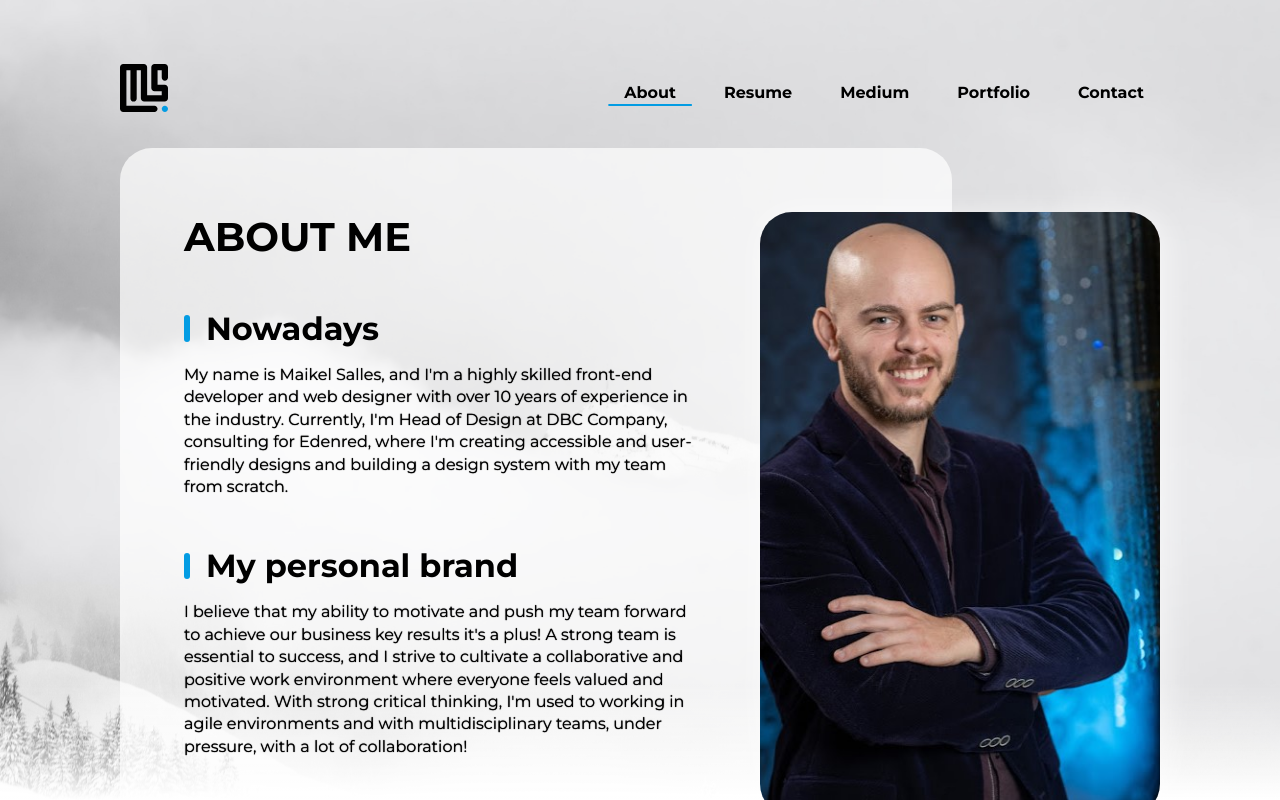
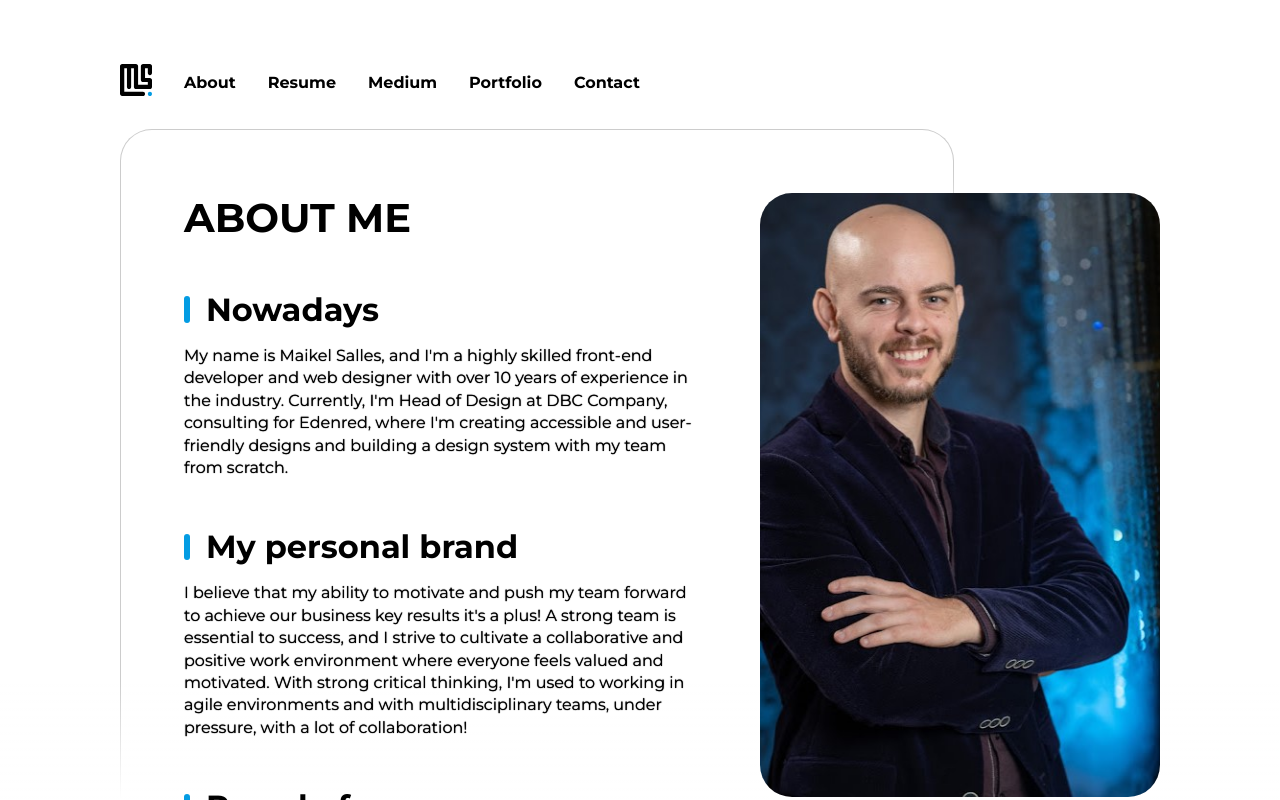
Before and after one commit to maikelsalles/apersonalwebsite, a Next.js app: page /about in a window 1280 px wide. Shown: the top 800 px of the page. Built offline with nearby package versions, Linux system fonts and the light colour scheme.

Commit message:
feat: header and boxes ui update

```diff
--- a/src/app/_mixins.scss
+++ b/src/app/_mixins.scss
@@ -32,7 +32,9 @@
 
 .filledBox {
     border-radius: var(--border-radius-large);
-    background: var(--background-alpha-70);
+    border: 1px solid var(--foreground-alpha-20);
+    box-shadow: 0 0 300px var(--foreground-alpha-10);
+    background-color: var(--background-rgb);
     height: 100%;
     width: 100%;
     left: 0;
--- a/src/app/components/header/header.module.scss
+++ b/src/app/components/header/header.module.scss
@@ -3,21 +3,23 @@
 
 .header {
     display: flex;
-    padding-top: .5rem;
-    padding-bottom: .5rem;
+    padding-top: 2rem;
+    padding-bottom: 2rem;
     width: 100%;
     align-items: center;
     flex-wrap: wrap;
     gap: 1rem;
-    justify-content: space-between;
+    justify-content: flex-start;
     position: relative;
     z-index: 1;
+    border-bottom: 1px solid transparent;
+    transition: padding .4s ease, border .1s ease;
     &:before {
         content: " ";
         position: absolute;
         transition: .3s ease;
         width: 100%;
-        height: 140%;
+        height: 182%;
         opacity: 0;
         top: 0;
         left: 0;
@@ -26,20 +28,28 @@
             transparent
           );
     }
-    &.blackOut:before{
-        opacity: 1;
+    &.blackOut {
+        padding-top: .5rem;
+        padding-bottom: .5rem;
+        border-bottom: 1px solid var(--foreground-alpha-20);
+        transition: padding .4s ease, border 1s ease;
+        &:before{
+            opacity: 1;
+        }
     }
     .brand {
-        margin: auto;
+        margin: 0 auto;
         position: relative;
         z-index: 2;
         picture {
             display: block;
+            width: 2rem;
+            height: 2rem;
         }
     }
     img {
-        width: 3rem;
-        height: 3rem;
+        width: 2rem;
+        height: 2rem;
     }
     #toggleNav {
         position: absolute;
@@ -51,6 +61,7 @@
         margin: 0;
         background-color: transparent;
         z-index: 1;
+        @extend .icon;
         @extend .bars;
     }
     .nav {
@@ -62,7 +73,7 @@
         top: 0;
         flex-direction: column;
         align-items: flex-start;
-        padding: 4rem 0.5rem 1rem;
+        padding: 6rem 0.5rem 1rem;
         background: var(--background-rgb);
         justify-content: flex-start;
         height: 100vh;
@@ -84,40 +95,18 @@
     align-items: center;
     left: 0;
     a {
-        padding: .5rem .5rem .25rem;
+        padding: 1rem .5rem 0;
         background-color: transparent;
         position: relative;
         font-weight: 700;
         text-decoration: none;
         font-size: var(--font-size-5);
-        &:after {
-            content: " ";
-            position: absolute;
-            height: 2px;
-            border-radius: 4px;
-            background-color: #fff;
-            opacity: 0;
-            width: 0;
-            bottom: 0;
-            left: 50%;
-            transform: translateX(-50%);
-            transition: .3s ease;
+        &:hover{
+            color: var(--foreground-rgb);
         }
-        &:hover:after,
-        &.active:after {
-            opacity: 1;
-            width: 100%;
-        }
-        &:hover:after{
-            background-color: var(--foreground-alpha-30);
-        }
-        &.active:after {
-            background-color: var(--primary-regular);
-        }
-        &:focus-visible:after {
-            opacity: 1;
-            width: 100%;
-            background-color: #7CD6FF;
+        &.active{
+            color: var(--foreground-rgb);
+            border: 1px red;
         }
     }
 }
@@ -137,7 +126,7 @@
         padding-top: 4rem;
         padding-bottom: 2rem;
         .brand {
-            margin: auto auto auto 0;
+            margin: 0;
         }
         .nav {
             background-color: transparent;
@@ -145,11 +134,12 @@
             padding: 0;
             visibility: visible;
             opacity: 1;
+            gap: 2rem;
             width: auto;
             flex-direction: row;
             height: auto;
             a {
-                padding: .5rem 1rem .25rem;
+                padding: .5rem 0 .25rem;
             }
         }
     }
--- a/src/app/components/header/index.tsx
+++ b/src/app/components/header/index.tsx
@@ -34,7 +34,7 @@ export default function Header() {
       setScrollPosition(currentPosition);
       setNavActive(false);
       setNavBlackOut(false);
-      if (currentPosition > 70) {
+      if (currentPosition > 30) {
         setNavBlackOut(true);
       }
     }
@@ -53,8 +53,8 @@ export default function Header() {
           <Image
             src={LightLogo}
             alt="The Maikel Salles logo. It's the initials MS jointed on a white and curved line with a blue dot in the bottom right corner."
-            width={80}
-            height={80}
+            width={32}
+            height={32}
           />
         </picture>
       </Link>
--- a/src/app/globals.module.scss
+++ b/src/app/globals.module.scss
@@ -1,8 +1,8 @@
 @import "mixins";
 
 .wrapper {
-  padding-right: 0;
-  padding-left: 0;
+  padding-right: 1rem;
+  padding-left: 1rem;
 }
 
 .w100 {
--- a/src/app/globals.scss
+++ b/src/app/globals.scss
@@ -12,9 +12,9 @@
   --primary-regular: rgba(3, 156, 227, 1);
   --white: 255, 255, 255;
 
-  --background-alpha-30: rgba(var(--white), 0.3);
+  --background-alpha-20: rgba(var(--white), 0.2);
   --background-alpha-70: rgba(var(--white), 0.7);
-  --foreground-alpha-30: rgba(var(--black), 0.3);
+  --foreground-alpha-20: rgba(var(--black), 0.2);
   --foreground-alpha-70: rgba(var(--black), 0.7);
 
   --shadow-large: .25rem .25rem 2rem var(--background-alpha-70);
@@ -24,7 +24,6 @@
   --border-radius-large: 1rem;
   --foreground-rgb: rgba(var(--black),1);
   --background-rgb: rgba(var(--white),1);
-  --bg-image: url("/img/day.jpg");
   --linear-gradient: linear-gradient(
     rgba(255, 255, 255, 0),
     rgba(255, 255, 255, 1)
@@ -45,11 +44,11 @@
   :root {
     --foreground-rgb: rgba(var(--white),1);
     --background-rgb: rgba(var(--black),1);
-    --bg-image: url("/img/night.jpg");
 
-    --background-alpha-30: rgba(var(--black), 0.3);
+    --background-alpha-20: rgba(var(--black), 0.2);
     --background-alpha-70: rgba(var(--black), 0.7);
-    --foreground-alpha-30: rgba(var(--white), 0.3);
+    --foreground-alpha-10: rgba(var(--white), 0.1);
+    --foreground-alpha-20: rgba(var(--white), 0.3);
     --foreground-alpha-70: rgba(var(--white), 0.7);
 
     --linear-gradient: linear-gradient(
@@ -61,11 +60,11 @@
 
 @include for-phone-only {
   body {
-    padding-top: 4rem;
+    padding-top: 6rem;
   }
   :root {
 
-    --border-radius-large: 0;
+    --border-radius-large: 1rem;
 
     --font-size-1: 1.5em;
     --font-size-2: 1.25em;
@@ -117,7 +116,7 @@ body {
 }
 
 body {
-  background-attachment: fixed;
+  background-color: var(--background-rgb);
   font-size: 1em;
   overflow: auto;
   display: flex;
@@ -127,32 +126,7 @@ body {
   color: var(--foreground-rgb);
   font-weight: 400;
   position: relative;
-  &:before {
-    background-repeat: no-repeat;
-    background-color: var(--background-rgb);
-    background-image: var(--bg-image);
-    background-size: cover;
-    animation: zoomInOut 180s infinite;
-    width: 100vw;
-    height: 100vh;
-    position: fixed;
-    z-index: -1;
-    content: " ";
-  }
 }
-
-@keyframes zoomInOut {
-  0% {
-    transform: scale(1);
-  }
-  50% {
-    transform: scale(1.2);
-  }
-  100% {
-    transform: scale(1);
-  }
-}
-
 
 h1 {
   padding: 1rem 0 1rem 0;
```
Also changed, not shown: public/img/maikel-salles.png (added).
